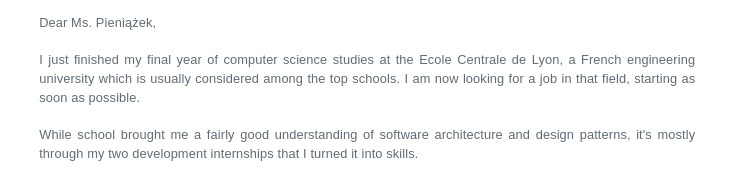
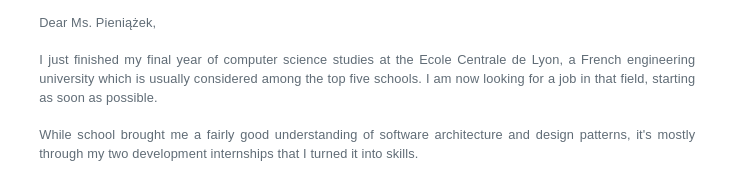
Before and after one commit to n-marshall/n-marshall, a website: page cover-letters/typeform.html in a window 1280 px wide. Shown: the part 405-583 px from the top of the page, 236-970 px from the left. Drawn offline with nearby package versions, Linux system fonts and the light colour scheme; a web font is replaced by a local one.

Commit message:
updated pdfs, replaced logo

```diff
--- a/cover-letters/typeform.html
+++ b/cover-letters/typeform.html
@@ -100,7 +100,7 @@
                             <br/>Typeform</p>
                         <h6>Subject : Application for a junior developer position</h6>
                         <p>Dear Ms. Pieniążek,</p>
-                        <p>I just finished my final year of computer science studies at the Ecole Centrale de Lyon, a French engineering university which is usually considered among the top schools. I am now looking for a job in that field, starting as soon as possible.</p>
+                        <p>I just finished my final year of computer science studies at the Ecole Centrale de Lyon, a French engineering university which is usually considered among the top five schools. I am now looking for a job in that field, starting as soon as possible.</p>
                         <p>While school brought me a fairly good understanding of software architecture and design patterns, it's mostly through my two development internships that I turned it into skills.</p>
                         <p>My first one at MDP Qualité gave me a first overview of the work of a front-end developer, and although we were using a closed source technology at the time, I would love to transpose this knowledge to use it with open web technologies. I have also been really interested in some recent developments on the front-end side lately, namely Javascript virtual DOM frameworks like React and tooling like Webpack and PostCSS. That's why I am learning those at the moment.</p>
                         <p>My most recent internship, at Justwatch in Berlin, included experience with restful APIs: working on the whole back-end for a new "actors and directors" functionality. It required me to add routes for the mobile app to fetch information about those individuals, but also to get this information from the web into PostgreSQL, and then into Elastic as a materialized view. The six months that I spent at JustWatch allowed me to strengthen my Golang and back-end development skills and to set a first foot in the startup world, which I absolutely loved. Since I am looking for a similar job today, seeing that your company is hiring caught my attention.</p>
```
Also changed, not shown: index.html (+1 -1 lines), img/logo.png (added), pdf/Nicolas-Marshall-Cover-Letter-Typeform.png (added), pdf/Nicolas-Marshall-Resume.png (added), 4 other files.
